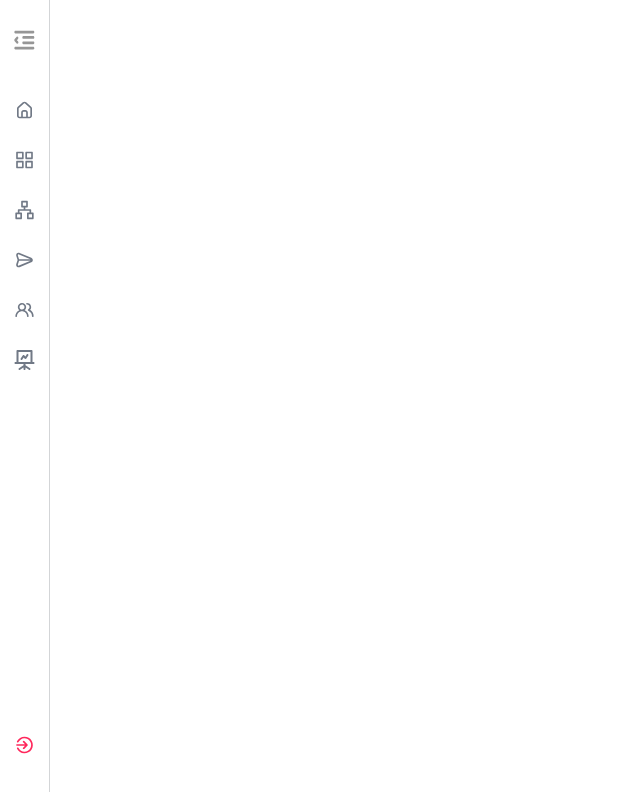
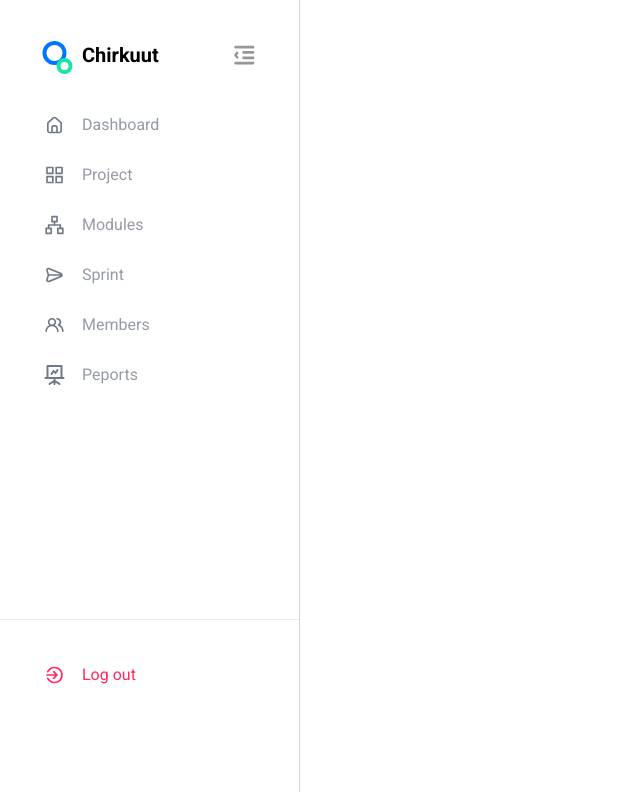
Before and after one commit to Frontend-Bootcamp-2022/react-dashboard-team-a, a React (Create React App) app: page / in a window 1280 px wide. Shown: the top 792 px of the page, without its empty margins (0-640 px from the left). Built offline with nearby package versions, Linux system fonts and the light colour scheme.

Commit message:
Update: Put a link in HTML file for fonts.

```diff
--- a/public/index.html
+++ b/public/index.html
@@ -3,10 +3,11 @@
 
 <head>
   <meta charset="utf-8" />
-  <link rel="icon" href="%PUBLIC_URL%/favicon.ico" />
   <meta name="viewport" content="width=device-width, initial-scale=1" />
-
-  <title>React Dashboard</title>
+  <link rel="preconnect" href="https://fonts.googleapis.com">
+  <link rel="preconnect" href="https://fonts.gstatic.com" crossorigin>
+  <link href="https://fonts.googleapis.com/css2?family=Roboto:wght@400;500;700&display=swap" rel="stylesheet">
+  <title>App</title>
 </head>
 
 <body>
--- a/src/components/Sidebar/Sidebar.css
+++ b/src/components/Sidebar/Sidebar.css
@@ -74,10 +74,10 @@
   white-space: nowrap;
   overflow: hidden;
   text-overflow: ellipsis;
-  font-size: 12px;
-  font-weight: 600;
-  line-height: 16px;
-  font-family: sans-serif;
+  font-family: 'Roboto', sans-serif;
+  font-size: 16px;
+  font-weight: 400;
+  line-height: 18.75px;
 }
 
 .sidebarOpen {
@@ -121,8 +121,9 @@
 }
 
 .sidebarTopBox .sidebarContentItem span {
-  font-size: 18px;
-  font-weight: bolder;
+  font-family: 'Roboto', sans-serif;
+  font-size: 20px;
+  font-weight: 700;
   color: #000;
 }
 
--- a/src/components/Sidebar/Sidebar.js
+++ b/src/components/Sidebar/Sidebar.js
@@ -6,7 +6,7 @@
 import SidebarTop from "./SidebarTop/SidebarTop";
 
 function Sidebar() {
-  const [isOpen, setIsOpen] = useState(false);
+  const [isOpen, setIsOpen] = useState(true);
   const handleTrigger = () => setIsOpen(!isOpen);
 
   return (
```
Also changed, not shown: 1 other file (tests, documents, lock files or other folders).
